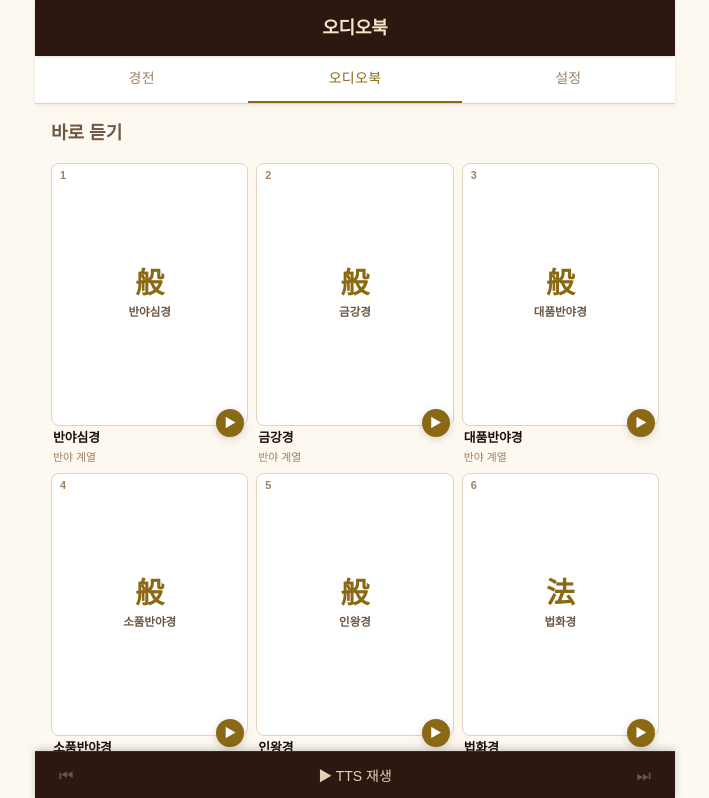
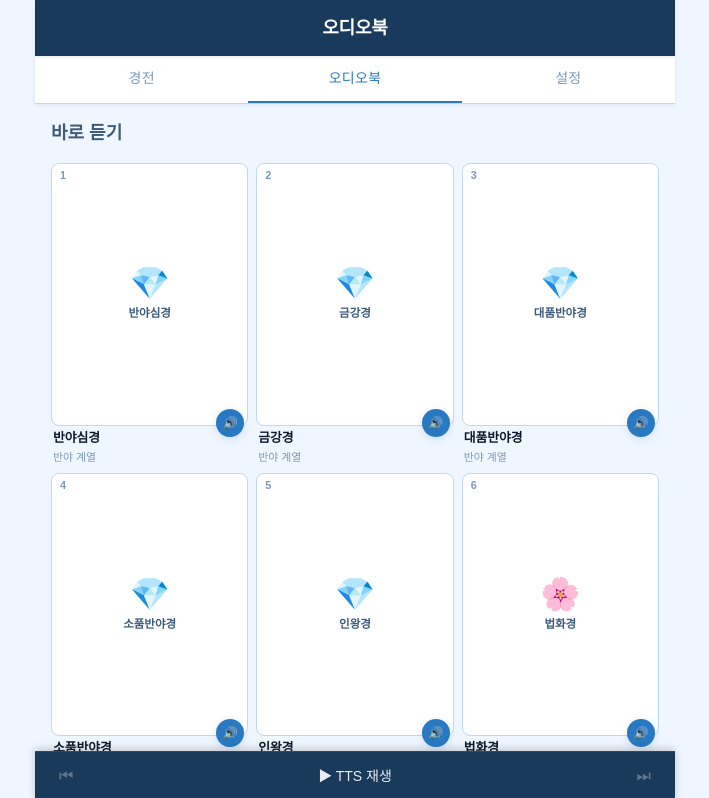
Before and after one commit to danielk0121/buddhist-app, a React (Vite) app: page /audio in a window 1280 px wide. Shown: the top 798 px of the page, without its empty margins (285-994 px from the left). Built offline with nearby package versions, Linux system fonts and the light colour scheme.

Commit message:
타일 이모지 아이콘, 하늘색 테마, 재생버튼 이모지 구분

```diff
--- a/webapp/pages/AudioBook.jsx
+++ b/webapp/pages/AudioBook.jsx
@@ -8,21 +8,21 @@ import { getParagraphs } from '../assets/data/paragraphs'
 import './AudioBook.css'
 
 const CATEGORY_EMOJI = {
-  '반야 계열':       '般',
-  '법화 계열':       '法',
-  '화엄 계열':       '華',
-  '정토경전':        '淨',
-  '여래장·유식 계열': '如',
-  '대승 집성':       '大',
-  '재가·효 계열':    '孝',
-  '보살계·계율':     '戒',
-  '지장·약사 계열':  '藥',
-  '미륵 계열':       '彌',
-  '밀교경전':        '密',
-  '의식·다라니':     '陀',
-  '아함경전':        '阿',
-  '팔리어·아함':     '巴',
-  '팔리어 경전':     '巴',
+  '반야 계열':       '💎',
+  '법화 계열':       '🌸',
+  '화엄 계열':       '🌿',
+  '정토경전':        '🪷',
+  '여래장·유식 계열': '🔮',
+  '대승 집성':       '📚',
+  '재가·효 계열':    '🏡',
+  '보살계·계율':     '⚖️',
+  '지장·약사 계열':  '🍃',
+  '미륵 계열':       '🌅',
+  '밀교경전':        '🕯️',
+  '의식·다라니':     '📿',
+  '아함경전':        '🍎',
+  '팔리어·아함':     '🌾',
+  '팔리어 경전':     '🌱',
 }
 
 export default function AudioBook() {
@@ -77,7 +77,7 @@ export default function AudioBook() {
                       onClick={() => speak(paras, 0, sutra.slug)}
                       aria-label={`${sutra.titleKo} TTS 재생`}
                     >
-                      {isActive && playing ? '⏸' : '▶'}
+                      {isActive && playing ? '⏸' : '🔊'}
                     </button>
                   </div>
                 </li>
--- a/webapp/pages/Home.jsx
+++ b/webapp/pages/Home.jsx
@@ -5,21 +5,21 @@ import { SUTRAS } from '../assets/data/sutras'
 import './Home.css'
 
 const CATEGORY_EMOJI = {
-  '반야 계열':       '般',
-  '법화 계열':       '法',
-  '화엄 계열':       '華',
-  '정토경전':        '淨',
-  '여래장·유식 계열': '如',
-  '대승 집성':       '大',
-  '재가·효 계열':    '孝',
-  '보살계·계율':     '戒',
-  '지장·약사 계열':  '藥',
-  '미륵 계열':       '彌',
-  '밀교경전':        '密',
-  '의식·다라니':     '陀',
-  '아함경전':        '阿',
-  '팔리어·아함':     '巴',
-  '팔리어 경전':     '巴',
+  '반야 계열':       '💎',
+  '법화 계열':       '🌸',
+  '화엄 계열':       '🌿',
+  '정토경전':        '🪷',
+  '여래장·유식 계열': '🔮',
+  '대승 집성':       '📚',
+  '재가·효 계열':    '🏡',
+  '보살계·계율':     '⚖️',
+  '지장·약사 계열':  '🍃',
+  '미륵 계열':       '🌅',
+  '밀교경전':        '🕯️',
+  '의식·다라니':     '📿',
+  '아함경전':        '🍎',
+  '팔리어·아함':     '🌾',
+  '팔리어 경전':     '🌱',
 }
 
 export default function Home() {
@@ -43,13 +43,14 @@ export default function Home() {
         <section className="home-section">
           <h2 className="home-section-title">{t('home_all_sutras')}</h2>
           <ul className="sutra-tile-grid">
-            {SUTRAS.map((sutra) => (
+            {SUTRAS.map((sutra, idx) => (
               <li key={sutra.id}>
                 <button
                   className="sutra-tile"
                   onClick={() => navigate(`/sutra/${sutra.slug}`)}
                 >
                   <div className="sutra-tile__cover">
+                    <span className="sutra-tile__cover-num">{idx + 1}</span>
                     <span className="sutra-tile__cover-symbol">{CATEGORY_EMOJI[sutra.category] ?? '經'}</span>
                     <span className="sutra-tile__cover-title">{sutra.titleKo}</span>
                   </div>
--- a/webapp/styles/global.css
+++ b/webapp/styles/global.css
@@ -109,9 +109,7 @@ html, body {
 }
 
 .sutra-tile__cover-symbol {
-  font-size: 1.8rem;
-  font-weight: 700;
-  color: var(--color-accent);
+  font-size: 2rem;
   line-height: 1;
   letter-spacing: 0;
 }
--- a/webapp/styles/variables.css
+++ b/webapp/styles/variables.css
@@ -1,22 +1,22 @@
 :root {
-  /* 색상 — 라이트 모드 */
-  --color-bg: #fdf8f0;
+  /* 색상 — 라이트 모드 (흰색·하늘색·검정·회색) */
+  --color-bg: #f0f6ff;
   --color-surface: #ffffff;
-  --color-surface-variant: #f5ede0;
-  --color-border: #e0d4c0;
-  --color-primary: #2C1810;
-  --color-primary-light: #5c3a28;
-  --color-accent: #8B6914;
-  --color-text: #1a1008;
-  --color-text-secondary: #6b5744;
-  --color-text-hint: #a08060;
+  --color-surface-variant: #ddeeff;
+  --color-border: #c0d8f0;
+  --color-primary: #0d1a2b;
+  --color-primary-light: #1e3a5f;
+  --color-accent: #2979c2;
+  --color-text: #0d1a2b;
+  --color-text-secondary: #3d5a7a;
+  --color-text-hint: #7a9ab8;
 
   /* 툴바 / 탭바 */
   --toolbar-height: 56px;
   --tabbar-height: 48px;
   --header-total: calc(var(--toolbar-height) + var(--tabbar-height));
-  --toolbar-bg: #2C1810;
-  --toolbar-text: #f5e6c8;
+  --toolbar-bg: #1a3a5c;
+  --toolbar-text: #ffffff;
 
   /* 타이포 */
   --font-family: 'Apple SD Gothic Neo', 'Noto Sans KR', sans-serif;
@@ -41,21 +41,21 @@
   --max-width: 640px;
 
   /* 그림자 */
-  --shadow-sm: 0 1px 3px rgba(0,0,0,0.12);
-  --shadow-md: 0 2px 8px rgba(0,0,0,0.16);
+  --shadow-sm: 0 1px 3px rgba(0,0,0,0.10);
+  --shadow-md: 0 2px 8px rgba(41,121,194,0.18);
 }
 
 [data-theme='dark'] {
-  --color-bg: #0f0a06;
-  --color-surface: #1e140c;
-  --color-surface-variant: #2a1e14;
-  --color-border: #3d2e20;
-  --color-primary: #f5e6c8;
-  --color-primary-light: #e0c898;
-  --color-accent: #d4a84b;
-  --color-text: #f0e8d8;
-  --color-text-secondary: #c0a880;
-  --color-text-hint: #806850;
-  --toolbar-bg: #1a0e08;
-  --toolbar-text: #f5e6c8;
+  --color-bg: #080f18;
+  --color-surface: #0f1e30;
+  --color-surface-variant: #162840;
+  --color-border: #1e3850;
+  --color-primary: #e8f2ff;
+  --color-primary-light: #a8c8f0;
+  --color-accent: #5ba3e8;
+  --color-text: #e8f2ff;
+  --color-text-secondary: #8ab4d8;
+  --color-text-hint: #4a7098;
+  --toolbar-bg: #0a1828;
+  --toolbar-text: #e8f2ff;
 }
```
